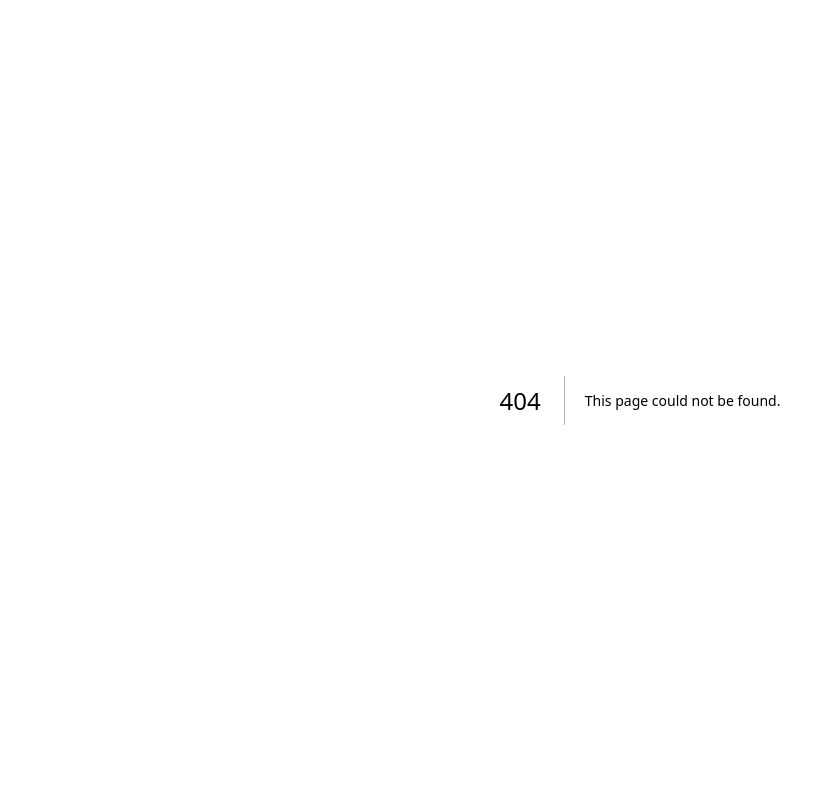
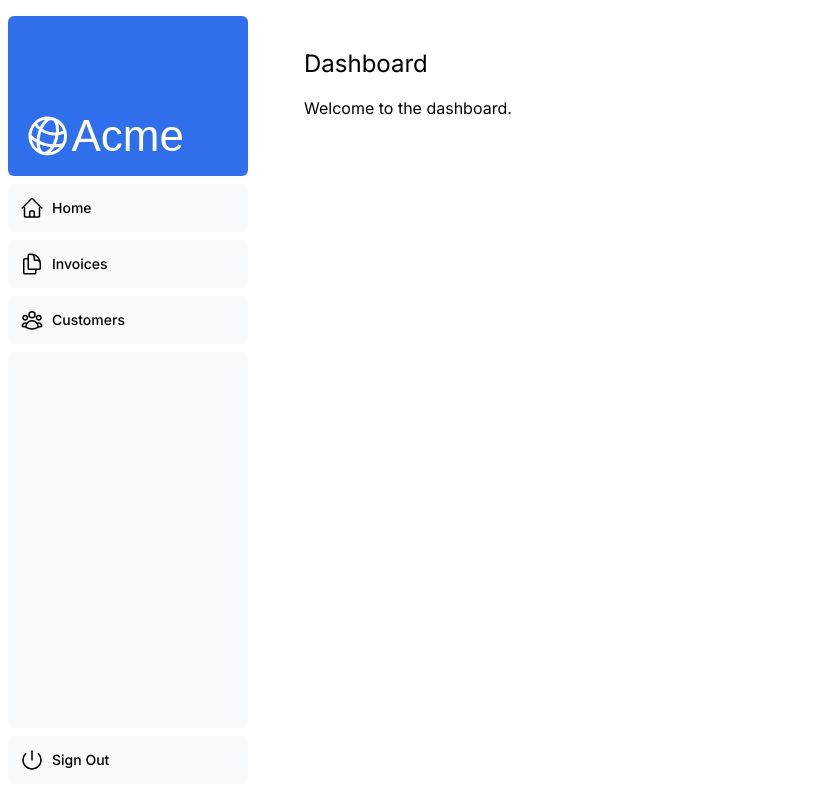
Before and after one commit to shiref209/next-demo, a Next.js app: page /dashboard in a window 1280 px wide. Before the commit this address had no page. Shown: the whole page, without its empty margins (0-835 px from the left). Built offline with nearby package versions, Linux system fonts and the light colour scheme; a web font is replaced by a local one.

Commit message:
feat(pages): add new nested pages and layout

```diff
--- /dev/null
+++ b/app/dashboard/customers/page.tsx
@@ -0,0 +1,8 @@
+export default function Customers() {
+  return (
+    <div className="flex flex-col gap-4">
+      <h1 className="text-2xl">Customers</h1>
+      <p>Welcome to the customers page.</p>
+    </div>
+  );
+}
--- /dev/null
+++ b/app/dashboard/invoices/page.tsx
@@ -0,0 +1,8 @@
+export default function Invoices() {
+  return (
+    <div className="flex flex-col gap-4">
+      <h1 className="text-2xl">Invoices</h1>
+      <p>Welcome to the invoices page.</p>
+    </div>
+  );
+}
--- /dev/null
+++ b/app/dashboard/layout.tsx
@@ -0,0 +1,12 @@
+import SideNav from "@/app/ui/dashboard/sidenav";
+
+export default function Layout({ children }: { children: React.ReactNode }) {
+  return (
+    <div className="flex h-screen flex-col md:flex-row md:overflow-hidden">
+      <div className="w-full flex-none md:w-64">
+        <SideNav />
+      </div>
+      <div className="flex-grow p-6 md:overflow-y-auto md:p-12">{children}</div>
+    </div>
+  );
+}
--- /dev/null
+++ b/app/dashboard/page.tsx
@@ -0,0 +1,8 @@
+export default function Dashboard() {
+  return (
+    <div className="flex flex-col gap-4">
+      <h1 className="text-2xl">Dashboard</h1>
+      <p>Welcome to the dashboard.</p>
+    </div>
+  );
+}
```
